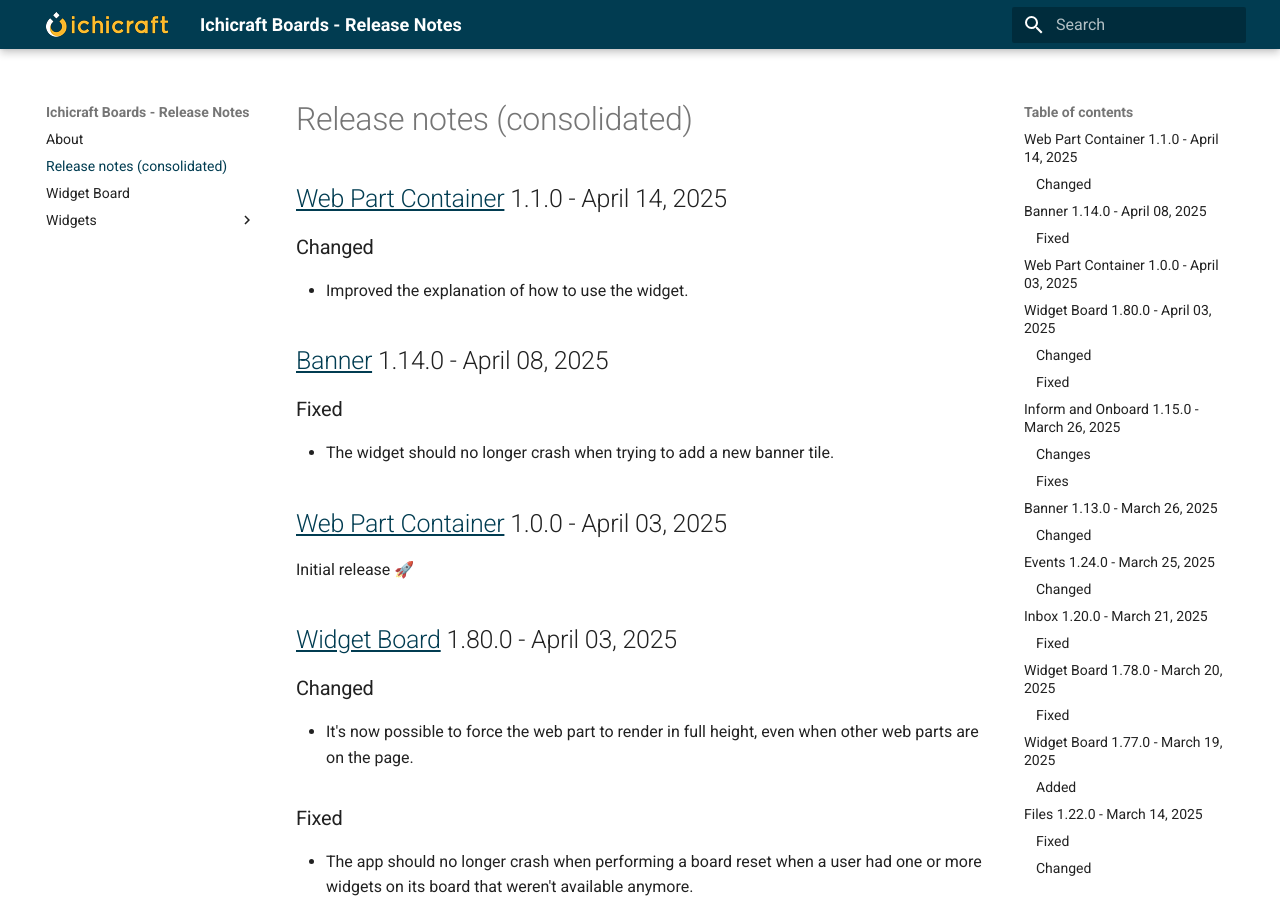
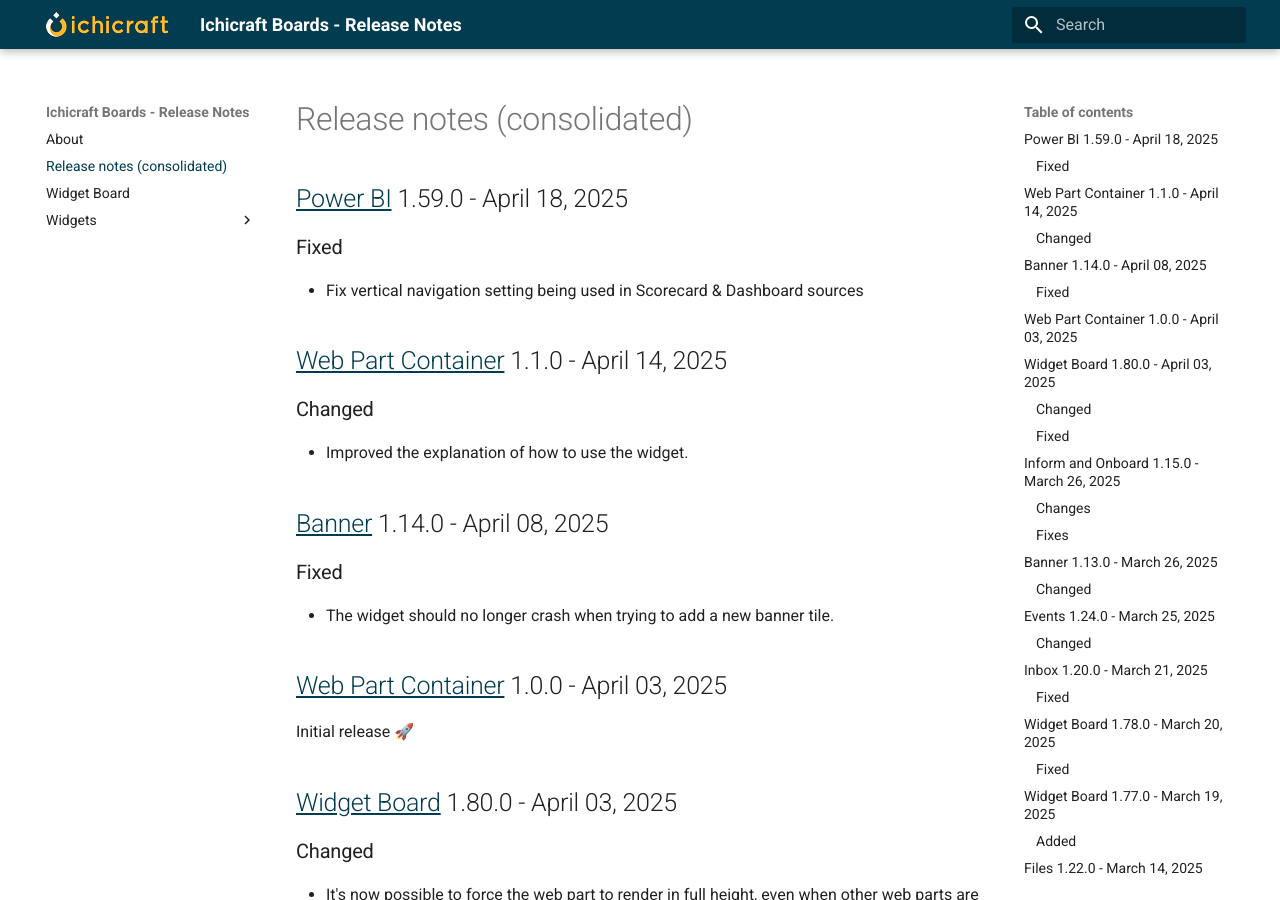
Before and after one commit to ichicraft/widgets-docs, an MkDocs documentation site: the page built from docs/Release-notes-(consolidated).md, in a window 1280 px wide and 900 px high. Built offline with MkDocs 1.6.1 and Material for MkDocs 9.7.7, drawn with Linux system fonts in a browser that asks for light colours.

Commit message:
Release notes updated by BuildService

```diff
--- a/docs/Release-notes-(consolidated).md
+++ b/docs/Release-notes-(consolidated).md
@@ -1,3 +1,8 @@
+## [Power BI](./Widgets/Power BI.md) 1.59.0 - April 18, 2025
+
+### Fixed
+- Fix vertical navigation setting being used in Scorecard &amp; Dashboard sources
+
 ## [Web Part Container](./Widgets/Web Part Container.md) 1.1.0 - April 14, 2025
 
 ### Changed
--- a/docs/Widgets/Power BI.md
+++ b/docs/Widgets/Power BI.md
@@ -1,3 +1,8 @@
+## 1.59.0 - April 18, 2025
+
+### Fixed
+- Fix vertical navigation setting being used in Scorecard &amp; Dashboard sources
+
 ## 1.58.0 - March 05, 2025
 
 ### Added
```
